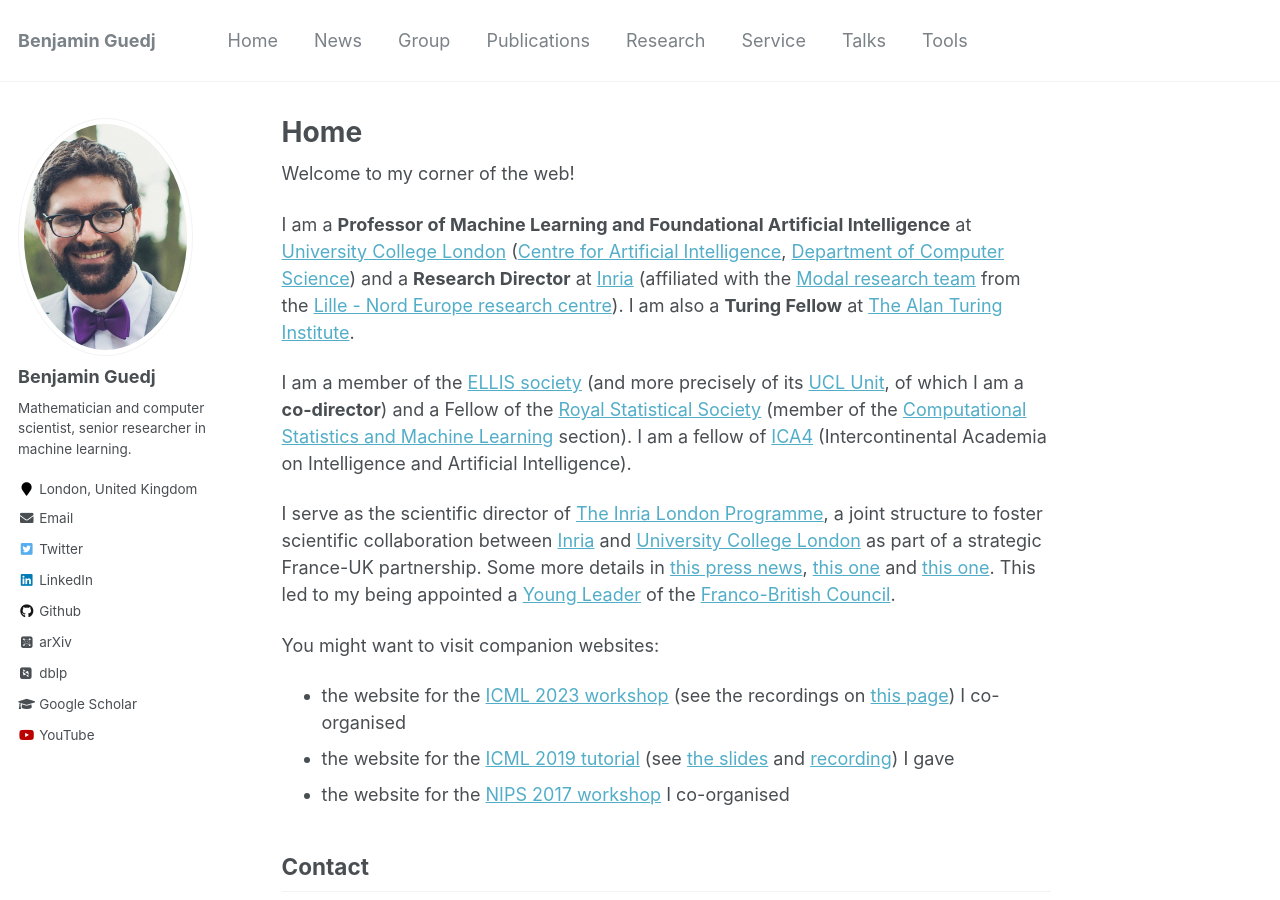
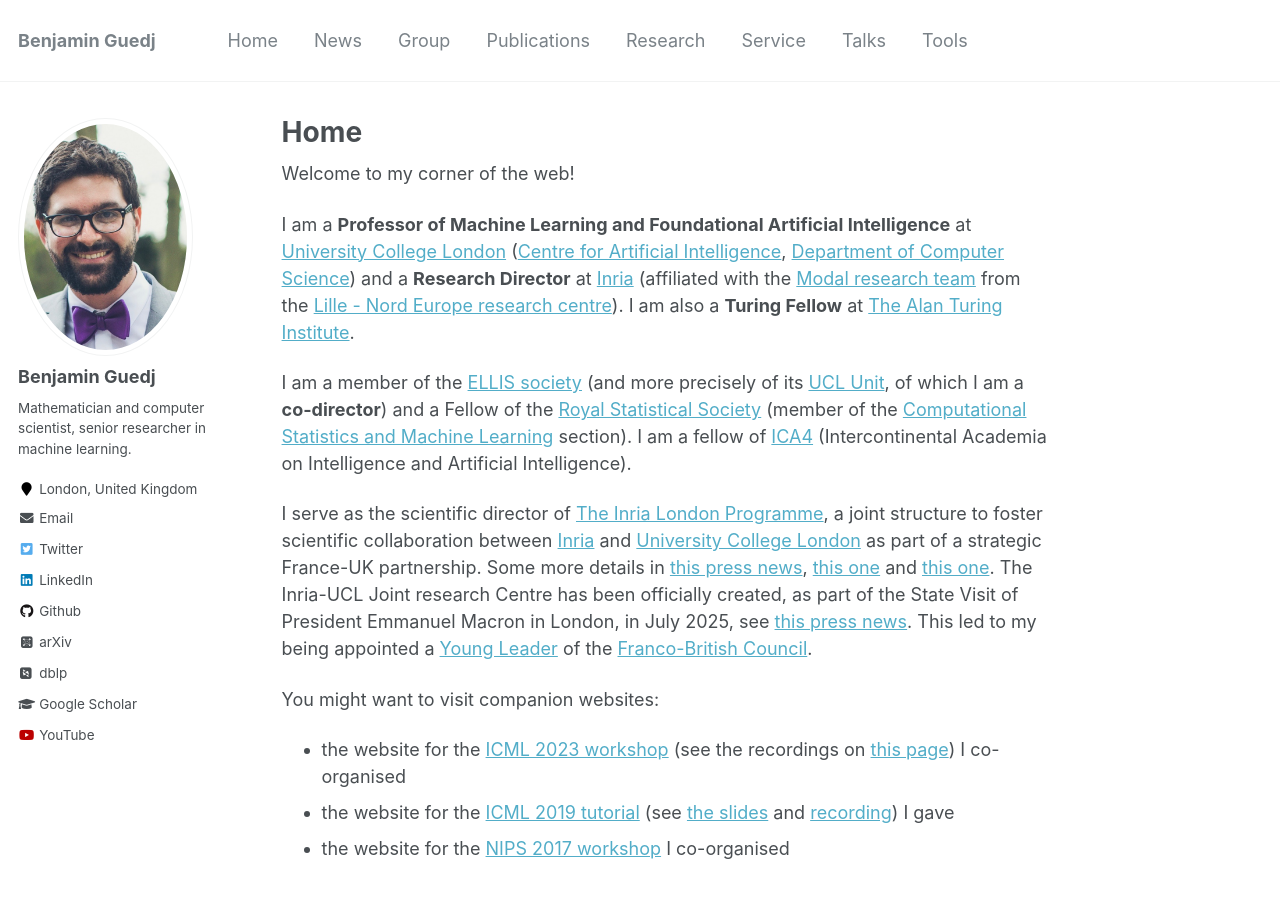
Before and after one commit to bguedj/bguedj.github.io, a Jekyll site: the page built from _pages/about.md, in a window 1280 px wide and 900 px high. Built offline with Jekyll 4.4.1, drawn with Linux system fonts in a browser that asks for light colours; some web fonts are replaced.

Commit message:
macron state visit

```diff
--- a/_pages/about.md
+++ b/_pages/about.md
@@ -15,7 +15,8 @@
 
 I am a member of the [ELLIS society](https://ellis.eu) (and more precisely of its [UCL Unit](https://ucl-ellis.github.io), of which I am a **co-director**) and a Fellow of the [Royal Statistical Society](https://rss.org.uk) (member of the [Computational Statistics and Machine Learning](https://rss.org.uk/membership/rss-groups-and-committees/sections/statistical-computing/) section). I am a fellow of [ICA4](https://www.intercontinental-academia.org/fellows) (Intercontinental Academia on Intelligence and Artificial Intelligence).
 
-I serve as the scientific director of [The Inria London Programme](https://london.inria.fr), a joint structure to foster scientific collaboration between [Inria](http://www.inria.fr/) and [University College London](https://www.ucl.ac.uk) as part of a strategic France-UK partnership. Some more details in [this press news](https://www.inria.fr/fr/machine-learning-comment-allier-performance-dapprentissage-et-sobriete-numerique), [this one](https://www.ucl.ac.uk/computer-science/news/2021/feb/ucl-and-inria-announce-new-collaborative-research-venture) and [this one](https://www.inria.fr/fr/inria-university-college-london-ucl-partenariat-joint-center?mtm_campaign=Le%20Fil%20scientifique%20–%20mars%202024&mtm_kwd=University%20College%20London). This led to my being appointed a [Young Leader](https://francobritish.org/en/young-leaders/) of the [Franco-British Council](https://francobritish.org/en/home/).
+I serve as the scientific director of [The Inria London Programme](https://london.inria.fr), a joint structure to foster scientific collaboration between [Inria](http://www.inria.fr/) and [University College London](https://www.ucl.ac.uk) as part of a strategic France-UK partnership. Some more details in [this press news](https://www.inria.fr/fr/machine-learning-comment-allier-performance-dapprentissage-et-sobriete-numerique), [this one](https://www.ucl.ac.uk/computer-science/news/2021/feb/ucl-and-inria-announce-new-collaborative-research-venture) and [this one](https://www.inria.fr/fr/inria-university-college-london-ucl-partenariat-joint-center?mtm_campaign=Le%20Fil%20scientifique%20–%20mars%202024&mtm_kwd=University%20College%20London). The Inria-UCL Joint research Centre has been officially created, as part of the State Visit of President Emmanuel Macron in London, in July 2025, see [this press news](https://www.ucl.ac.uk/news/2025/jul/french-president-joins-ucl-and-deepmind-leaders-discuss-franco-british-ai-collaboration).
+This led to my being appointed a [Young Leader](https://francobritish.org/en/young-leaders/) of the [Franco-British Council](https://francobritish.org/en/home/).
 
 You might want to visit companion websites:
 <!-- - [my previous website]((https://bguedj.github.io/website-2016-2020-deprecated/)) (2016-2020, now deprecated) -->
```
Also changed, not shown: _talks/2025-06-09.md (+1 -1 lines).
